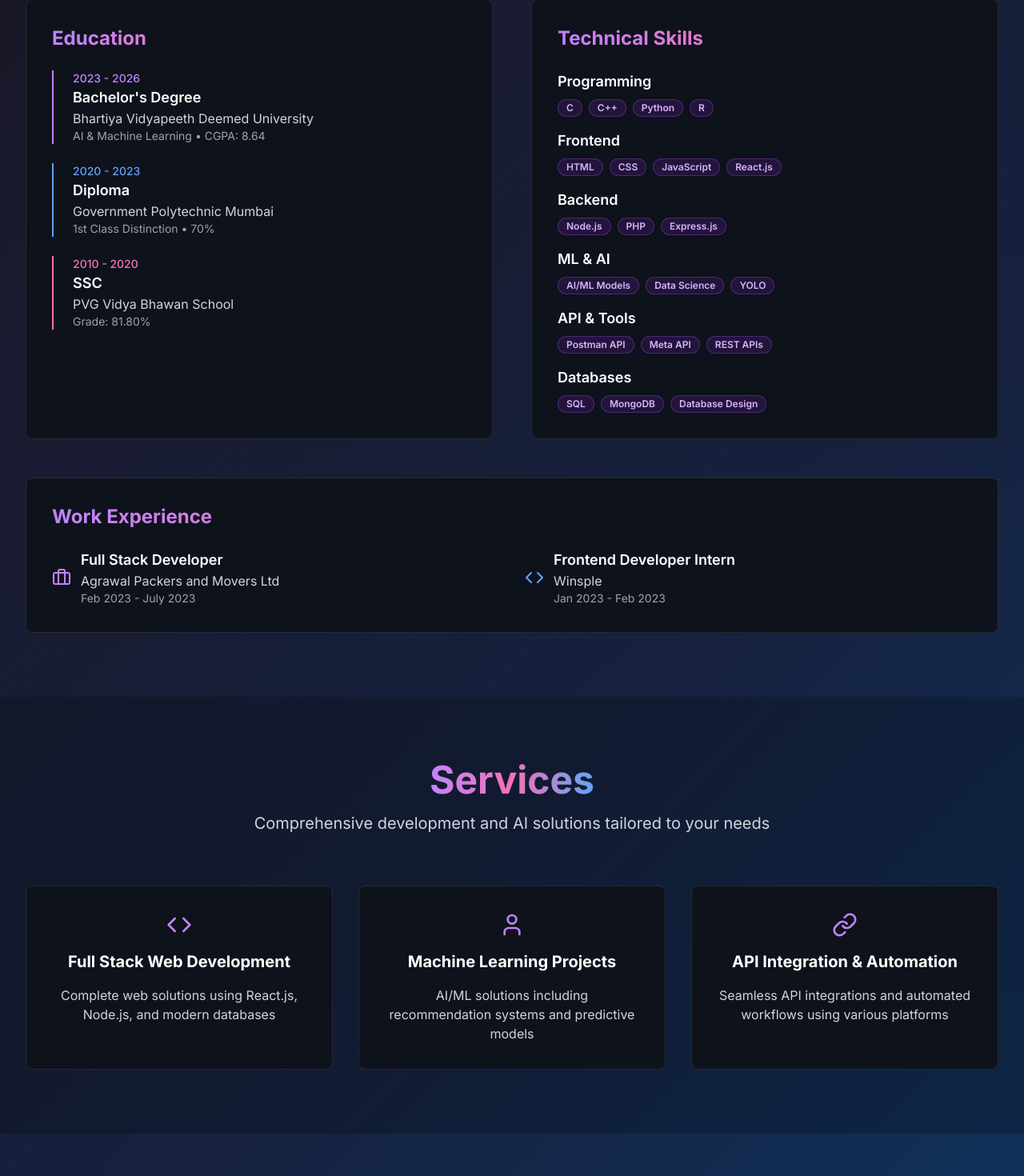
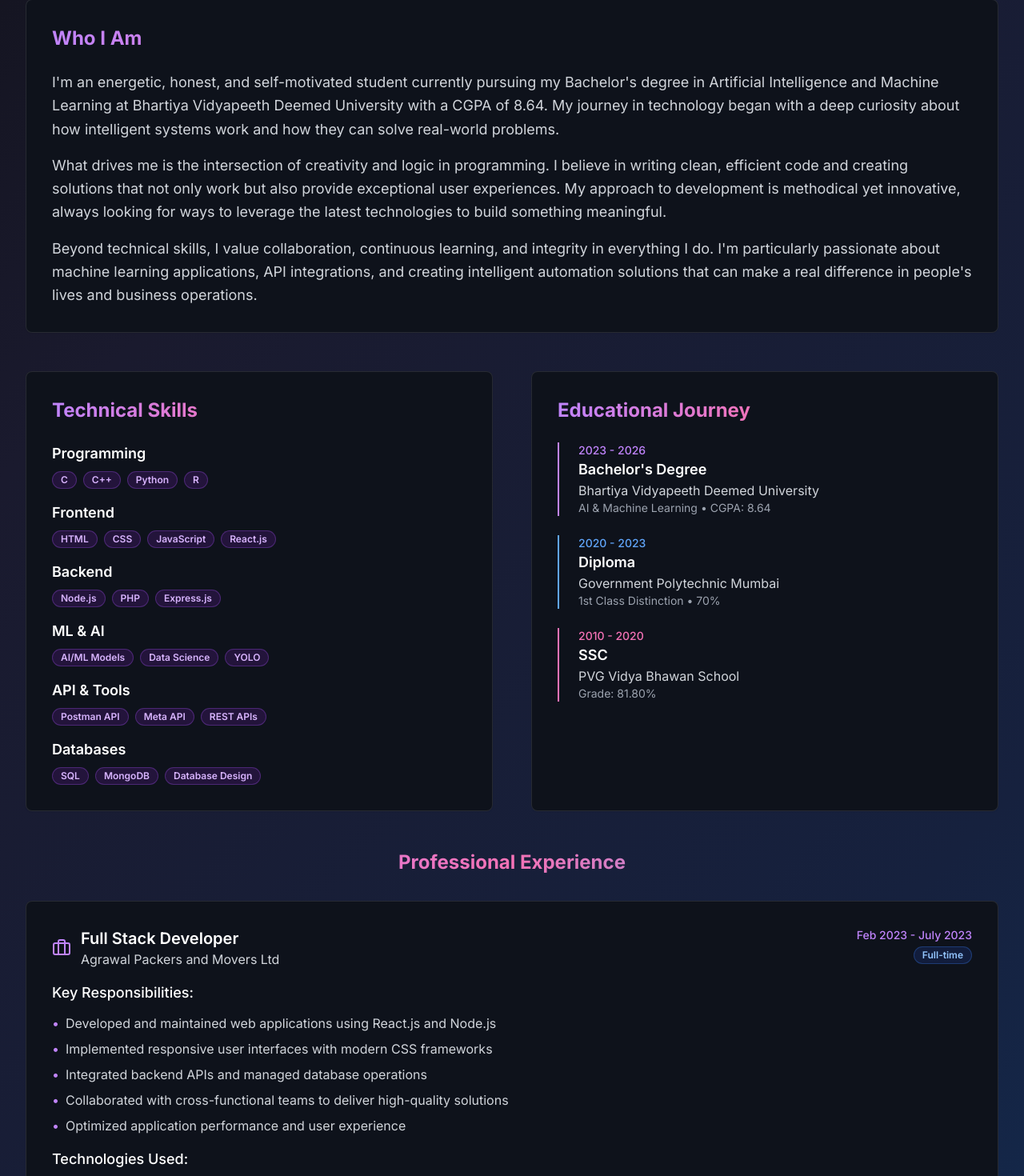
Before and after one commit to NirlepSanap/nirlep-code-canvas, a React (Vite) app: page / in a window 1280 px wide. Shown: the part 1065-2535 px from the top of the page at 80% size. Built offline with nearby package versions, Linux system fonts and the light colour scheme.

Commit message:
Refactor: Enhance About Me section
- Expanded the "About Me" section to include a detailed overview of technical skills and work experience.
- Removed the education section.
- Replaced the education section with a detailed work experience section.

```diff
--- a/src/pages/Index.tsx
+++ b/src/pages/Index.tsx
@@ -1,4 +1,3 @@
-
 import { useState, useEffect } from "react";
 import { Button } from "@/components/ui/button";
 import { Card, CardContent } from "@/components/ui/card";
@@ -103,6 +102,37 @@ const Index = () => {
     }
   ];
 
+  const workExperience = [
+    {
+      position: "Full Stack Developer",
+      company: "Agrawal Packers and Movers Ltd",
+      duration: "Feb 2023 - July 2023",
+      type: "Full-time",
+      responsibilities: [
+        "Developed and maintained web applications using React.js and Node.js",
+        "Implemented responsive user interfaces with modern CSS frameworks",
+        "Integrated backend APIs and managed database operations",
+        "Collaborated with cross-functional teams to deliver high-quality solutions",
+        "Optimized application performance and user experience"
+      ],
+      technologies: ["React.js", "Node.js", "JavaScript", "CSS", "MongoDB"]
+    },
+    {
+      position: "Frontend Developer Intern",
+      company: "Winsple",
+      duration: "Jan 2023 - Feb 2023",
+      type: "Internship",
+      responsibilities: [
+        "Developed user-friendly web interfaces using HTML, CSS, and JavaScript",
+        "Worked closely with design team to implement pixel-perfect layouts",
+        "Gained hands-on experience with modern frontend development practices",
+        "Participated in code reviews and learned industry best practices",
+        "Contributed to improving website performance and accessibility"
+      ],
+      technologies: ["HTML", "CSS", "JavaScript", "React.js"]
+    }
+  ];
+
   return (
     <div className="min-h-screen bg-dark-gradient">
       {/* Navigation */}
@@ -180,16 +210,63 @@ const Index = () => {
             <h2 className="text-4xl lg:text-5xl font-bold mb-4">
               <span className="gradient-text">About Me</span>
             </h2>
-            <p className="text-xl text-gray-300 max-w-3xl mx-auto">
-              Currently pursuing my degree in AI & ML with a strong foundation in full-stack development
+            <p className="text-xl text-gray-300 max-w-4xl mx-auto">
+              A passionate and driven AI & Machine Learning student with hands-on experience in full-stack development
             </p>
           </div>
 
+          {/* Personal Bio */}
+          <Card className="glass-effect mb-12">
+            <CardContent className="p-8">
+              <h3 className="text-2xl font-bold mb-6 gradient-text">Who I Am</h3>
+              <div className="text-gray-300 space-y-4">
+                <p className="text-lg leading-relaxed">
+                  I'm an energetic, honest, and self-motivated student currently pursuing my Bachelor's degree in
+                  Artificial Intelligence and Machine Learning at Bhartiya Vidyapeeth Deemed University with a CGPA of 8.64.
+                  My journey in technology began with a deep curiosity about how intelligent systems work and how they can
+                  solve real-world problems.
+                </p>
+                <p className="text-lg leading-relaxed">
+                  What drives me is the intersection of creativity and logic in programming. I believe in writing clean,
+                  efficient code and creating solutions that not only work but also provide exceptional user experiences.
+                  My approach to development is methodical yet innovative, always looking for ways to leverage the latest
+                  technologies to build something meaningful.
+                </p>
+                <p className="text-lg leading-relaxed">
+                  Beyond technical skills, I value collaboration, continuous learning, and integrity in everything I do.
+                  I'm particularly passionate about machine learning applications, API integrations, and creating intelligent
+                  automation solutions that can make a real difference in people's lives and business operations.
+                </p>
+              </div>
+            </CardContent>
+          </Card>
+
           <div className="grid lg:grid-cols-2 gap-12">
-            {/* Education Timeline */}
+            {/* Technical Skills */}
             <Card className="glass-effect">
               <CardContent className="p-8">
-                <h3 className="text-2xl font-bold mb-6 gradient-text">Education</h3>
+                <h3 className="text-2xl font-bold mb-6 gradient-text">Technical Skills</h3>
+                <div className="space-y-4">
+                  {skills.map((skillCategory, index) => (
+                    <div key={index}>
+                      <h4 className="text-lg font-semibold text-white mb-2">{skillCategory.category}</h4>
+                      <div className="flex flex-wrap gap-2">
+                        {skillCategory.items.map((skill, skillIndex) => (
+                          <Badge key={skillIndex} variant="secondary" className="bg-purple-900/30 text-purple-300 border-purple-500/30">
+                            {skill}
+                          </Badge>
+                        ))}
+                      </div>
+                    </div>
+                  ))}
+                </div>
+              </CardContent>
+            </Card>
+
+            {/* Educational Background */}
+            <Card className="glass-effect">
+              <CardContent className="p-8">
+                <h3 className="text-2xl font-bold mb-6 gradient-text">Educational Journey</h3>
                 <div className="space-y-6">
                   <div className="border-l-2 border-purple-400 pl-6">
                     <div className="text-sm text-purple-400 font-medium">2023 - 2026</div>
@@ -212,57 +289,56 @@ const Index = () => {
                 </div>
               </CardContent>
             </Card>
-
-            {/* Skills */}
-            <Card className="glass-effect">
-              <CardContent className="p-8">
-                <h3 className="text-2xl font-bold mb-6 gradient-text">Technical Skills</h3>
-                <div className="space-y-4">
-                  {skills.map((skillCategory, index) => (
-                    <div key={index}>
-                      <h4 className="text-lg font-semibold text-white mb-2">{skillCategory.category}</h4>
-                      <div className="flex flex-wrap gap-2">
-                        {skillCategory.items.map((skill, skillIndex) => (
-                          <Badge key={skillIndex} variant="secondary" className="bg-purple-900/30 text-purple-300 border-purple-500/30">
-                            {skill}
-                          </Badge>
-                        ))}
-                      </div>
-                    </div>
-                  ))}
-                </div>
-              </CardContent>
-            </Card>
           </div>
 
           {/* Work Experience */}
-          <Card className="glass-effect mt-12">
-            <CardContent className="p-8">
-              <h3 className="text-2xl font-bold mb-6 gradient-text">Work Experience</h3>
-              <div className="grid md:grid-cols-2 gap-8">
-                <div className="space-y-4">
-                  <div className="flex items-center gap-3">
-                    <Briefcase className="w-6 h-6 text-purple-400" />
-                    <div>
-                      <h4 className="text-lg font-semibold text-white">Full Stack Developer</h4>
-                      <p className="text-gray-300">Agrawal Packers and Movers Ltd</p>
-                      <p className="text-sm text-gray-400">Feb 2023 - July 2023</p>
+          <div className="mt-12 space-y-8">
+            <h3 className="text-2xl font-bold gradient-text text-center">Professional Experience</h3>
+            {workExperience.map((experience, index) => (
+              <Card key={index} className="glass-effect">
+                <CardContent className="p-8">
+                  <div className="flex flex-col md:flex-row md:justify-between md:items-start mb-4">
+                    <div className="flex items-center gap-3 mb-2 md:mb-0">
+                      <Briefcase className="w-6 h-6 text-purple-400" />
+                      <div>
+                        <h4 className="text-xl font-semibold text-white">{experience.position}</h4>
+                        <p className="text-gray-300">{experience.company}</p>
+                      </div>
+                    </div>
+                    <div className="text-right">
+                      <p className="text-sm text-purple-400 font-medium">{experience.duration}</p>
+                      <Badge variant="secondary" className="bg-blue-900/30 text-blue-300 border-blue-500/30 mt-1">
+                        {experience.type}
+                      </Badge>
                     </div>
                   </div>
-                </div>
-                <div className="space-y-4">
-                  <div className="flex items-center gap-3">
-                    <Code className="w-6 h-6 text-blue-400" />
-                    <div>
-                      <h4 className="text-lg font-semibold text-white">Frontend Developer Intern</h4>
-                      <p className="text-gray-300">Winsple</p>
-                      <p className="text-sm text-gray-400">Jan 2023 - Feb 2023</p>
+
+                  <div className="mb-4">
+                    <h5 className="text-lg font-medium text-white mb-3">Key Responsibilities:</h5>
+                    <ul className="space-y-2">
+                      {experience.responsibilities.map((responsibility, respIndex) => (
+                        <li key={respIndex} className="text-gray-300 flex items-start">
+                          <span className="text-purple-400 mr-2">•</span>
+                          {responsibility}
+                        </li>
+                      ))}
+                    </ul>
+                  </div>
+
+                  <div>
+                    <h5 className="text-lg font-medium text-white mb-3">Technologies Used:</h5>
+                    <div className="flex flex-wrap gap-2">
+                      {experience.technologies.map((tech, techIndex) => (
+                        <Badge key={techIndex} variant="outline" className="text-gray-300 border-gray-600">
+                          {tech}
+                        </Badge>
+                      ))}
                     </div>
                   </div>
-                </div>
-              </div>
-            </CardContent>
-          </Card>
+                </CardContent>
+              </Card>
+            ))}
+          </div>
         </div>
       </section>
 
```
